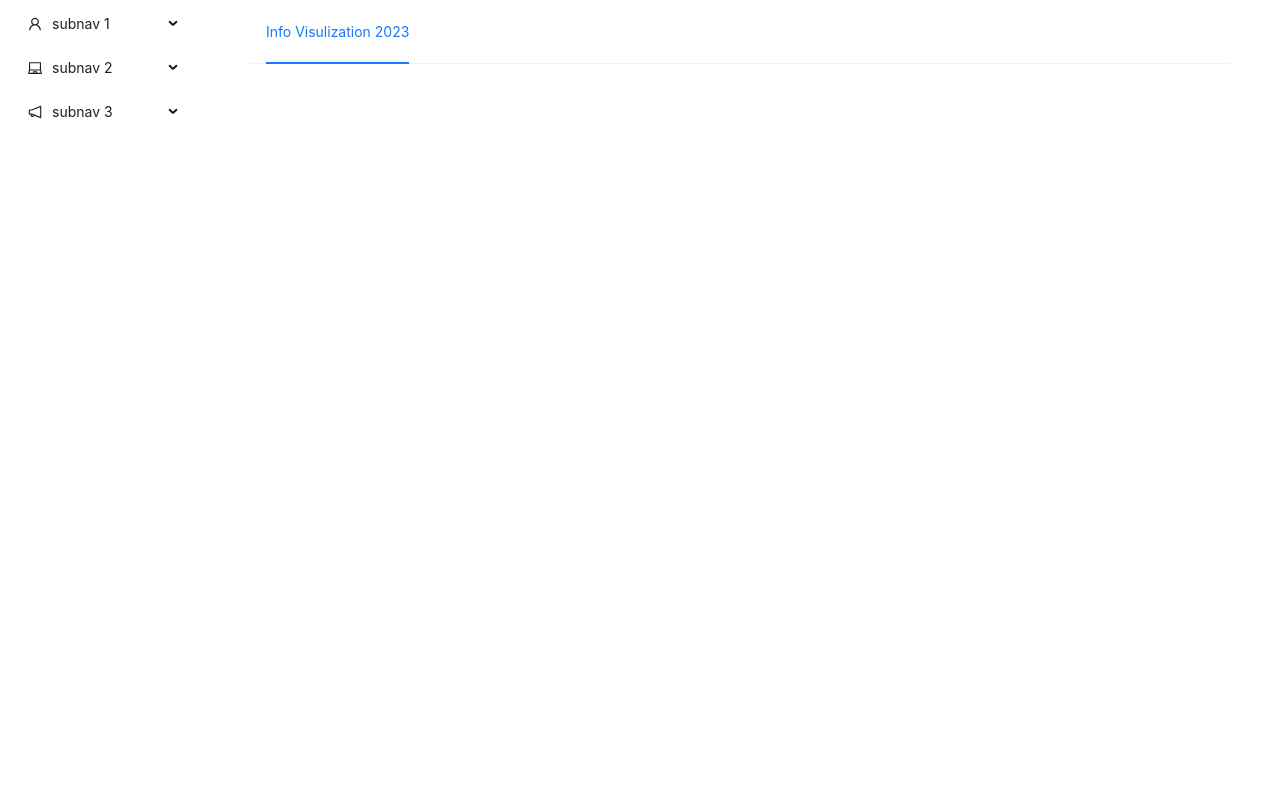
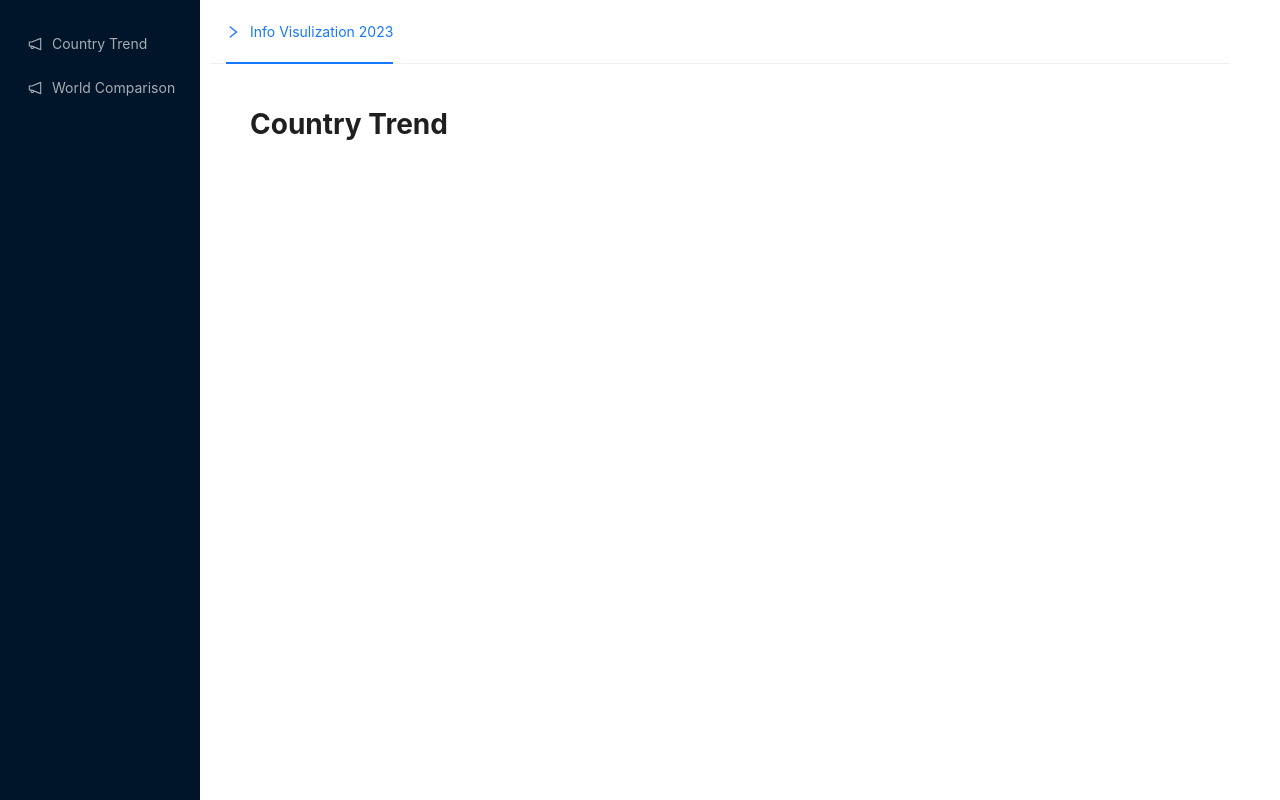
Before and after one commit to NigelLu/Info-Vis-Spring2023, a React app: page / in a window 1280 px wide. Built offline with nearby package versions, Linux system fonts and the light colour scheme.

Commit message:
add: basic react-router-dom setup

```diff
--- a/package.json
+++ b/package.json
@@ -51,6 +51,7 @@
   },
   "dependencies": {
     "antd": "^5.4.1",
-    "d3": "^7.8.3"
+    "d3": "^7.8.3",
+    "react-router-dom": "^6.10.0"
   }
 }
--- a/src/app.jsx
+++ b/src/app.jsx
@@ -1,10 +1,11 @@
 /** @format */
 
-import React from "react";
 import { Layout } from "antd";
-
+import routeConfig from "./route";
+import React, { useState } from "react";
 import Header from "./components/Header.jsx";
 import Sidebar from "./components/Sidebar.jsx";
+import { BrowserRouter as Router, Routes, Route } from "react-router-dom";
 
 // region CONSTANTS
 
@@ -13,21 +14,38 @@ const { Content } = Layout;
 // endregion CONSTANTS
 
 export default function App() {
+  // region states & memos
+  const pagePathMap = {};
+  routeConfig.forEach((route) => (pagePathMap[route.pageName] = route.path));
+
+  const [selectedPage, setSelectedPage] = useState(routeConfig[0].pageName);
+  // endregion states & memos
+
+  const sidebarProps = { pagePathMap, selectedPage, setSelectedPage };
   return (
     <>
       <Layout>
-        <Sidebar />
+        <Router>
+          <Sidebar {...sidebarProps} />
           <Layout>
             <Header />
             <Content
               style={{
+                margin: 0,
                 padding: 24,
-              margin: 0,
                 minHeight: 280,
+                paddingLeft: 50,
                 background: "#ffffff",
               }}
-          ></Content>
+            >
+              <Routes>
+                {routeConfig.map((route, i) => (
+                  <Route path={route.path} key={i} element={route.component()} />
+                ))}
+              </Routes>
+            </Content>
           </Layout>
+        </Router>
       </Layout>
     </>
   );
--- a/src/components/Header.jsx
+++ b/src/components/Header.jsx
@@ -2,19 +2,21 @@
 
 import React from "react";
 import { Layout, Menu } from "antd";
+import { RightOutlined } from "@ant-design/icons";
 
 // region CONSTANTS
 
 const HeaderAntd = Layout.Header;
 
-const items1 = [{ key: "header", label: "Info Visulization 2023" }];
+const items1 = [
+  { key: "header", label: "Info Visulization 2023", icon: React.createElement(RightOutlined) },
+];
 
 // endregion CONSTANTS
 
 export default function Header() {
   return (
-    <HeaderAntd className='header' style={{ backgroundColor: "#ffffff" }}>
-      <div className='logo' />
+    <HeaderAntd className='header' style={{ backgroundColor: "#ffffff", marginLeft: -40 }}>
       <Menu mode='horizontal' items={items1} selectedKeys={"header"} />
     </HeaderAntd>
   );
--- a/src/components/Sidebar.jsx
+++ b/src/components/Sidebar.jsx
@@ -1,39 +1,55 @@
 /** @format */
 
-import React from "react";
 import { Layout, Menu } from "antd";
-import { LaptopOutlined, NotificationOutlined, UserOutlined } from "@ant-design/icons";
+import { useNavigate } from "react-router-dom";
+import React, { useMemo, useEffect } from "react";
+import { NotificationOutlined } from "@ant-design/icons";
 
 // region CONSTANTS
 
 const { Sider } = Layout;
 
-const items2 = [UserOutlined, LaptopOutlined, NotificationOutlined].map((icon, index) => {
-  const key = String(index + 1);
-  return {
-    key: `sub${key}`,
-    icon: React.createElement(icon),
-    label: `subnav ${key}`,
-    children: new Array(2).fill(null).map((_, j) => {
-      const subKey = index * 4 + j + 1;
-      return {
-        key: subKey,
-        label: `option${subKey}`,
-      };
-    }),
-  };
-});
-
 // endregion CONSTANTS
 
-export default function Sidebar() {
+export default function Sidebar({ pagePathMap, selectedPage, setSelectedPage }) {
+  const navigate = useNavigate();
+
+  // region states & memos
+
+  // * build the sidebarItems Array
+  const sidebarItems = useMemo(
+    () =>
+      pagePathMap
+        ? Object.getOwnPropertyNames(pagePathMap).map((pageName) => {
+            return {
+              key: pageName,
+              icon: React.createElement(NotificationOutlined),
+              label: pageName,
+            };
+          })
+        : [],
+    [pagePathMap, selectedPage, setSelectedPage],
+  );
+
+  // endregion states & memos
+
+  // region effects
+
+  // * navigate to the page while selected page changes
+  useEffect(() => {
+    navigate(pagePathMap[selectedPage]);
+  }, [selectedPage]);
+  // endregion effects
+
   return (
     <Sider
       width={200}
       breakpoint='lg'
       collapsedWidth={40}
+      theme={"dark"}
       style={{
-        background: "#ffffff",
+        paddingTop: 20,
+        minHeight: "100vh",
       }}
     >
       <Menu
@@ -42,7 +58,10 @@ export default function Sidebar() {
           height: "100%",
           borderRight: 0,
         }}
-        items={items2}
+        theme={"dark"}
+        items={sidebarItems}
+        selectedKeys={"sub1"}
+        onClick={(e) => setSelectedPage(e.key)}
       />
     </Sider>
   );
--- /dev/null
+++ b/src/pages/CountryTrend.jsx
@@ -0,0 +1,7 @@
+/** @format */
+
+import React from "react";
+
+export default function CountryTrend() {
+  return <h1>Country Trend</h1>;
+}
--- /dev/null
+++ b/src/pages/WorldComparison.jsx
@@ -0,0 +1,7 @@
+/** @format */
+
+import React from "react";
+
+export default function WorldComparison() {
+  return <h1>World Comparison</h1>;
+}
--- /dev/null
+++ b/src/route.js
@@ -0,0 +1,17 @@
+/** @format */
+
+import CountryTrend from "./pages/CountryTrend";
+import WorldComparison from "./pages/WorldComparison";
+
+export default [
+  {
+    path: "/",
+    pageName: "Country Trend",
+    component: CountryTrend,
+  },
+  {
+    path: "/world-comparison",
+    pageName: "World Comparison",
+    component: WorldComparison,
+  },
+];
```
Also changed, not shown: 1 other file (tests, documents, lock files or other folders). Lines whose indentation alone changed are shown as unchanged.
